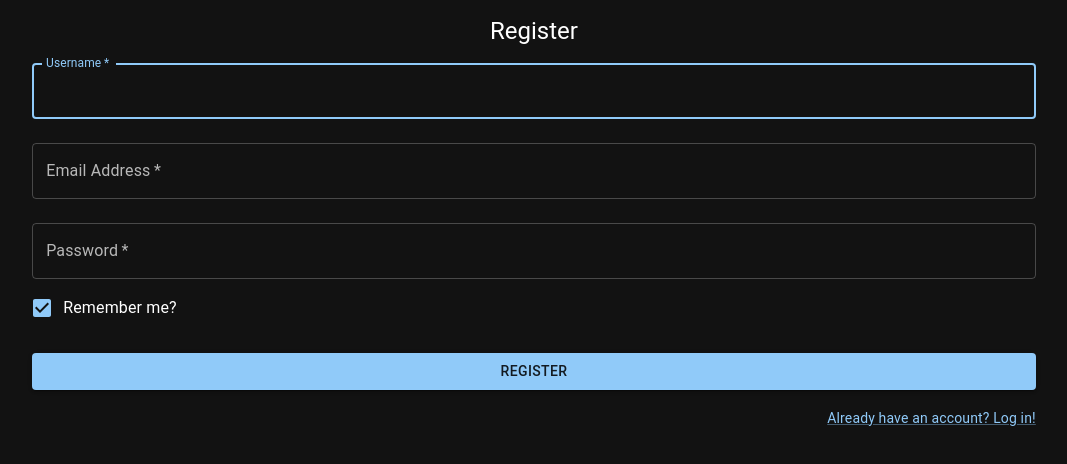
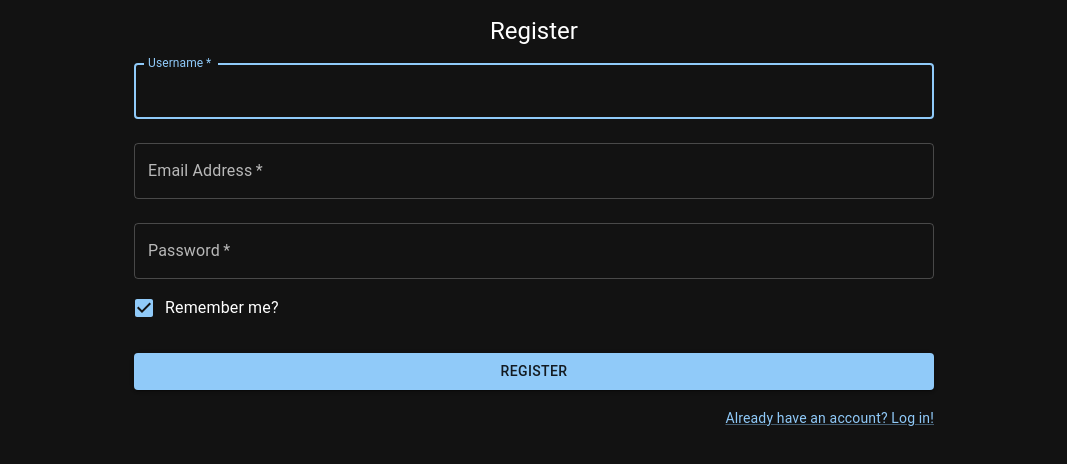
Before and after one commit to zachbakerdev/open-natter-client, a React (Create React App) app: page /register in a window 1280 px wide. Shown: the top 464 px of the page, without its empty margins (106-1173 px from the left). Built offline with nearby package versions, Linux system fonts and the light colour scheme.

Commit message:
fix: register page width constraints

```diff
--- a/src/pages/RegisterPage.tsx
+++ b/src/pages/RegisterPage.tsx
@@ -10,8 +10,19 @@ import {
 import InternalLink from "components/navigation/InternalLink";
 import AuthenticationContext from "contexts/AuthenticationContext";
 import useTitle from "hooks/useTitle";
-import { FC, FormEventHandler, useContext, useState } from "react";
+import { FC, FormEventHandler, useContext, useEffect, useState } from "react";
 import strings from "strings";
+
+const USERNAME_REGEX = /^[A-Za-z]\w{1,28}[A-Za-z0-9]$/;
+const EMAIL_REGEX =
+    /^[-!#$%&'*+/0-9=?A-Z^_a-z{|}~](\.?[-!#$%&'*+/0-9=?A-Z^_a-z`{|}~])*@[a-zA-Z0-9](-*\.?[a-zA-Z0-9])*\.[a-zA-Z](-?[a-zA-Z0-9])+$/;
+const PASSWORD_LOWERCASE = /^.*[a-z].*$/;
+const PASSWORD_UPPERCASE = /^.*[A-Z].*$/;
+const PASSWORD_NUMBER = /^.*\d.*$/;
+const PASSWORD_SPECIAL_CHARACTER =
+    /^.*[ !"#$%&'()*+,-./:;<=>?@[\\\]^_`{|}~].*$/;
+const PASSWORD_COMPLETE =
+    /^[ !"#$%&'()*+,-./:;<=>?@[\\\]^_`{|}~A-Za-z0-9]{8,}$/;
 
 const RegisterPage: FC = () => {
     useTitle("Register");
@@ -19,6 +30,26 @@ const RegisterPage: FC = () => {
     const [username, setUsername] = useState<string>("");
     const [email, setEmail] = useState<string>("");
     const [password, setPassword] = useState<string>("");
+
+    const [isUsernameValid, setIsUsernameValid] = useState<boolean>(false);
+    const [isEmailValid, setIsEmailValid] = useState<boolean>(false);
+    const [isPasswordValid, setIsPasswordValid] = useState<boolean>(false);
+
+    useEffect(() => {
+        setIsUsernameValid(USERNAME_REGEX.test(username));
+    }, [username]);
+    useEffect(() => {
+        setIsEmailValid(EMAIL_REGEX.test(email));
+    }, [email]);
+    useEffect(() => {
+        let valid = true;
+        if (!PASSWORD_LOWERCASE.test(password)) valid = false;
+        if (!PASSWORD_UPPERCASE.test(password)) valid = false;
+        if (!PASSWORD_NUMBER.test(password)) valid = false;
+        if (!PASSWORD_SPECIAL_CHARACTER.test(password)) valid = false;
+        if (!PASSWORD_COMPLETE.test(password)) valid = false;
+        setIsPasswordValid(valid);
+    }, [password]);
 
     const authContext = useContext(AuthenticationContext);
 
@@ -37,34 +68,55 @@ const RegisterPage: FC = () => {
             <Typography component="h1" variant="h5">
                 {strings.register}
             </Typography>
-            <Box component="form" onSubmit={handleSubmit}>
+            <Box
+                component="form"
+                onSubmit={handleSubmit}
+                style={{
+                    minWidth: "300px",
+                    maxWidth: "800px",
+                    width: "85%"
+                }}
+            >
                 <TextField
+                    fullWidth
                     margin="normal"
                     required
-                    fullWidth
-                    id="text"
+                    id="username"
                     label="Username"
-                    name="text"
+                    name="username"
                     autoComplete="username"
                     autoFocus
                     value={username}
                     onChange={(e) => setUsername(e.target.value)}
+                    error={!isUsernameValid && username.length > 0}
+                    helperText={
+                        !isUsernameValid &&
+                        username.length > 0 &&
+                        strings.usernameRequirements
+                    }
                 />
                 <TextField
+                    fullWidth
                     margin="normal"
                     required
-                    fullWidth
+                    type="email"
                     id="email"
                     label="Email Address"
                     name="email"
                     autoComplete="email"
                     value={email}
                     onChange={(e) => setEmail(e.target.value)}
+                    error={!isEmailValid && email.length > 0}
+                    helperText={
+                        !isEmailValid &&
+                        email.length > 0 &&
+                        strings.emailRequirements
+                    }
                 />
                 <TextField
+                    fullWidth
                     margin="normal"
                     required
-                    fullWidth
                     name="password"
                     label="Password"
                     type="password"
@@ -72,6 +124,12 @@ const RegisterPage: FC = () => {
                     autoComplete="current-password"
                     value={password}
                     onChange={(e) => setPassword(e.target.value)}
+                    error={!isPasswordValid && password.length > 0}
+                    helperText={
+                        !isPasswordValid &&
+                        password.length > 0 &&
+                        strings.passwordRequirements
+                    }
                 />
                 <FormControlLabel
                     control={
--- a/src/strings.ts
+++ b/src/strings.ts
@@ -8,7 +8,12 @@ const strings = {
     rememberMe: "Remember me?",
     forgotPassword: "Forgot password?",
     noAccount: "Don't have an account? Register!",
-    alreadyHaveAccount: "Already have an account? Log in!"
+    alreadyHaveAccount: "Already have an account? Log in!",
+    usernameRequirements:
+        "Must be between 3 and 30 characters containing only alphanumeric characters and underscores after the first character.",
+    emailRequirements: "Must be a valid email.",
+    passwordRequirements:
+        "Must contain a capital letter, lowercase letter, number, special character, and be at least 8 characters long."
 };
 
 export default strings;
```
